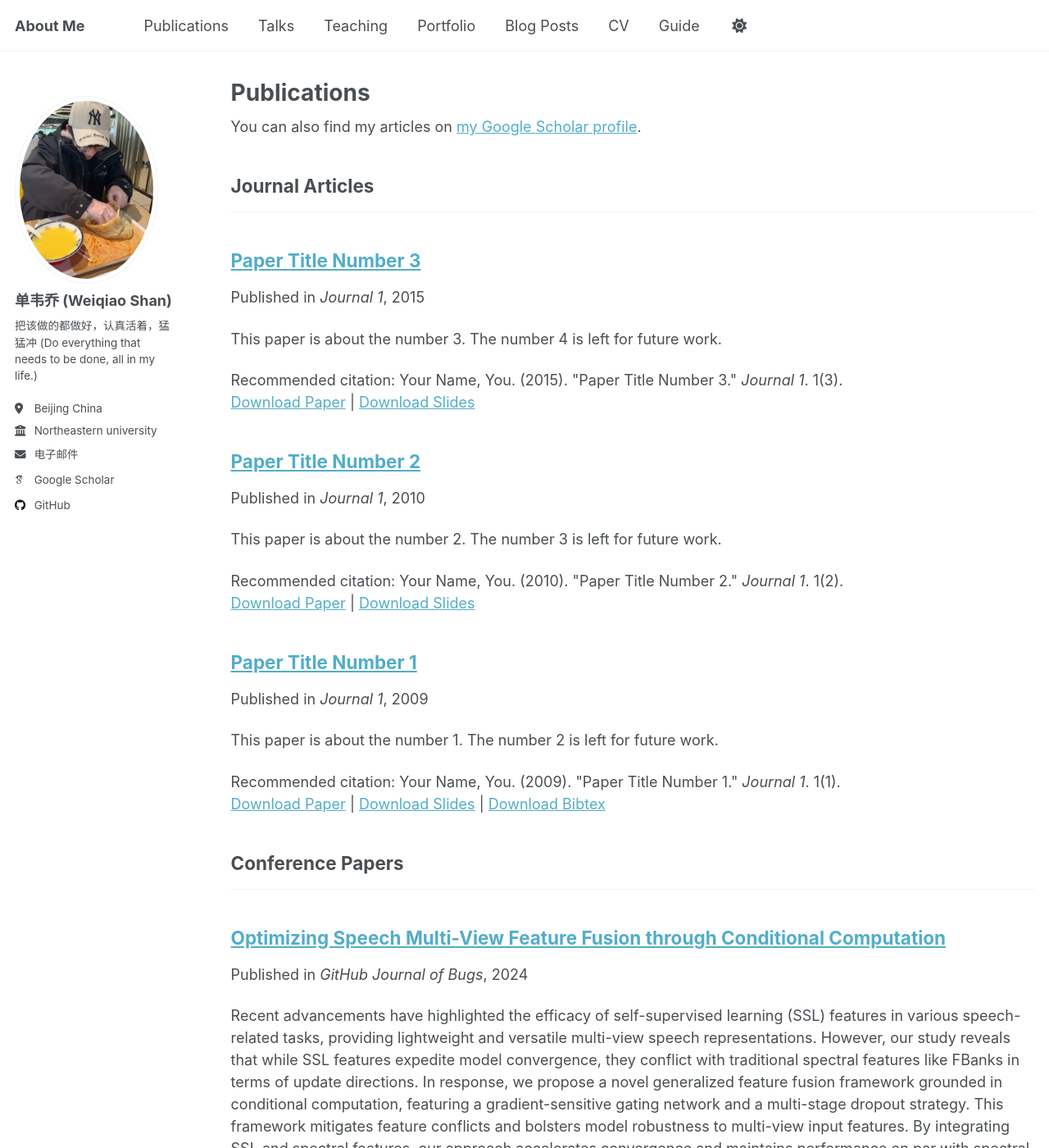
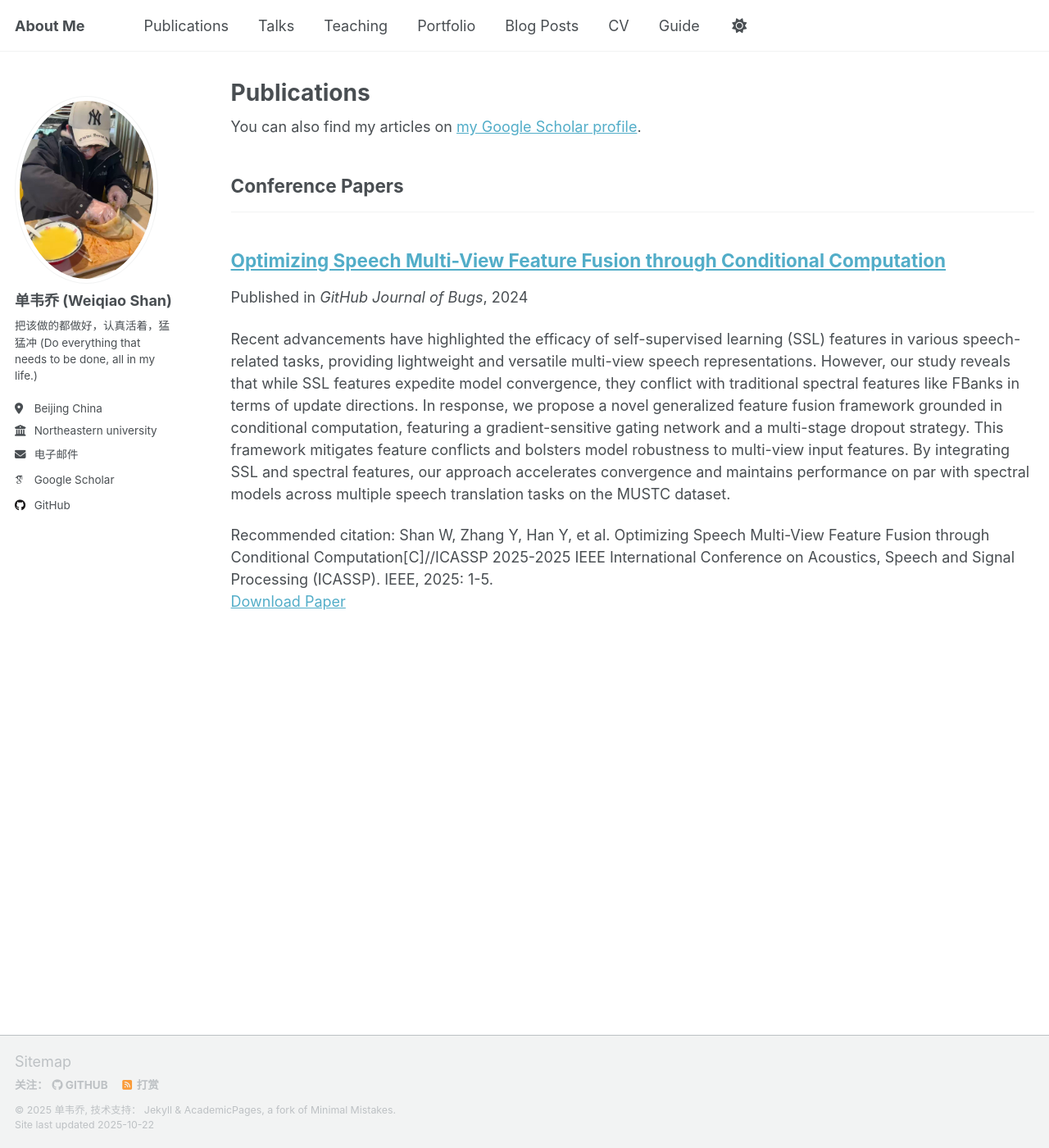
Before and after one commit to shanweiqiao/shanweiqiao.github.io, a Jekyll site: the page built from _pages/publications.html, in a window 1280 px wide and 1400 px high. Shown: the whole window at 82% size. Built offline with Jekyll 4.4.1, drawn with Linux system fonts in a browser that asks for light colours; some web fonts are replaced; a script that is not in the unit is left out; some of the changed text lies outside the part shown.

```diff
--- a/_publications/2009-10-01-paper-title-number-1.md
+++ /dev/null
@@ -1,14 +0,0 @@
----
-title: "Paper Title Number 1"
-collection: publications
-category: manuscripts
-permalink: /publication/2009-10-01-paper-title-number-1
-excerpt: 'This paper is about the number 1. The number 2 is left for future work.'
-date: 2009-10-01
-venue: 'Journal 1'
-slidesurl: 'https://academicpages.github.io/files/slides1.pdf'
-paperurl: 'https://academicpages.github.io/files/paper1.pdf'
-bibtexurl: 'https://academicpages.github.io/files/bibtex1.bib'
-citation: 'Your Name, You. (2009). &quot;Paper Title Number 1.&quot; <i>Journal 1</i>. 1(1).'
----
-The contents above will be part of a list of publications, if the user clicks the link for the publication than the contents of section will be rendered as a full page, allowing you to provide more information about the paper for the reader. When publications are displayed as a single page, the contents of the above "citation" field will automatically be included below this section in a smaller font.
--- a/_publications/2010-10-01-paper-title-number-2.md
+++ /dev/null
@@ -1,14 +0,0 @@
----
-title: "Paper Title Number 2"
-collection: publications
-category: manuscripts
-permalink: /publication/2010-10-01-paper-title-number-2
-excerpt: 'This paper is about the number 2. The number 3 is left for future work.'
-date: 2010-10-01
-venue: 'Journal 1'
-slidesurl: 'https://academicpages.github.io/files/slides2.pdf'
-paperurl: 'https://academicpages.github.io/files/paper2.pdf'
-citation: 'Your Name, You. (2010). &quot;Paper Title Number 2.&quot; <i>Journal 1</i>. 1(2).'
----
-
-The contents above will be part of a list of publications, if the user clicks the link for the publication than the contents of section will be rendered as a full page, allowing you to provide more information about the paper for the reader. When publications are displayed as a single page, the contents of the above "citation" field will automatically be included below this section in a smaller font.
--- a/_publications/2015-10-01-paper-title-number-3.md
+++ /dev/null
@@ -1,14 +0,0 @@
----
-title: "Paper Title Number 3"
-collection: publications
-category: manuscripts
-permalink: /publication/2015-10-01-paper-title-number-3
-excerpt: 'This paper is about the number 3. The number 4 is left for future work.'
-date: 2015-10-01
-venue: 'Journal 1'
-slidesurl: 'https://academicpages.github.io/files/slides3.pdf'
-paperurl: 'https://academicpages.github.io/files/paper3.pdf'
-citation: 'Your Name, You. (2015). &quot;Paper Title Number 3.&quot; <i>Journal 1</i>. 1(3).'
----
-
-The contents above will be part of a list of publications, if the user clicks the link for the publication than the contents of section will be rendered as a full page, allowing you to provide more information about the paper for the reader. When publications are displayed as a single page, the contents of the above "citation" field will automatically be included below this section in a smaller font.
--- a/_publications/2025-06-08-paper-title-number-5.md
+++ /dev/null
@@ -1,13 +0,0 @@
----
-title: "Paper Title Number 5, with math $$E=mc^2$$"
-collection: publications
-category: conferences
-permalink: /publication/2024-02-17-paper-title-number-4
-excerpt: 'This paper is about a famous math equation, $$E=mc^2$$'
-date: 2024-02-17
-venue: 'GitHub Journal of Bugs'
-paperurl: 'https://academicpages.github.io/files/paper3.pdf'
-citation: 'Your Name, You. (2024). &quot;Paper Title Number 3.&quot; <i>GitHub Journal of Bugs</i>. 1(3).'
----
-
-Using [MathJax](https://www.mathjax.org/) in the description is supported - $$E=mc^2$$ - however, the use must be mindful that the default delimiters are `$$...$$` and `\\[...\\]` which differs from the `$...$` that is typically expected.
```
Also changed, not shown: _publications/2024-02-17-paper-title-number-4.md (deleted, +0 -13 lines), _publications/ICASSP-2024-Optimizing_Multi_View_Feature_Fusion_through_Conditional_Computing.md (+1 -1 lines), 2 other files.
